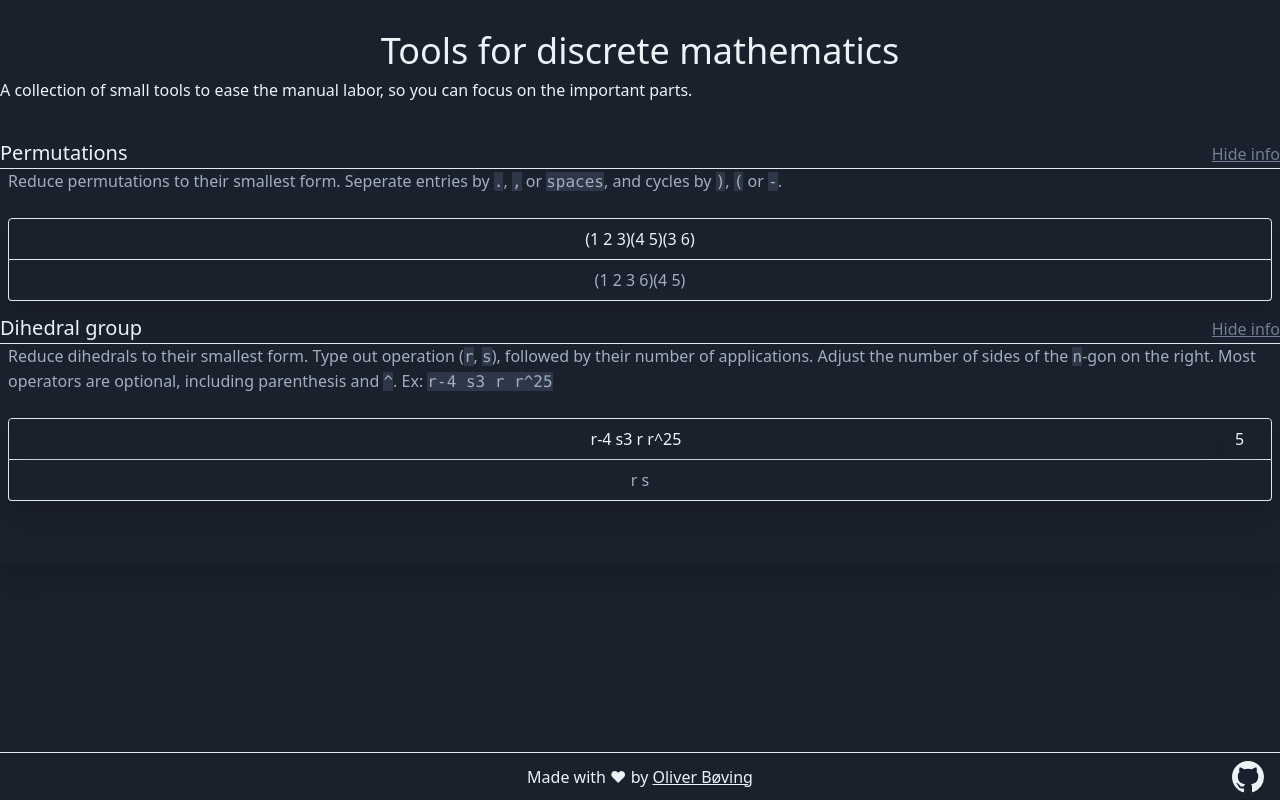
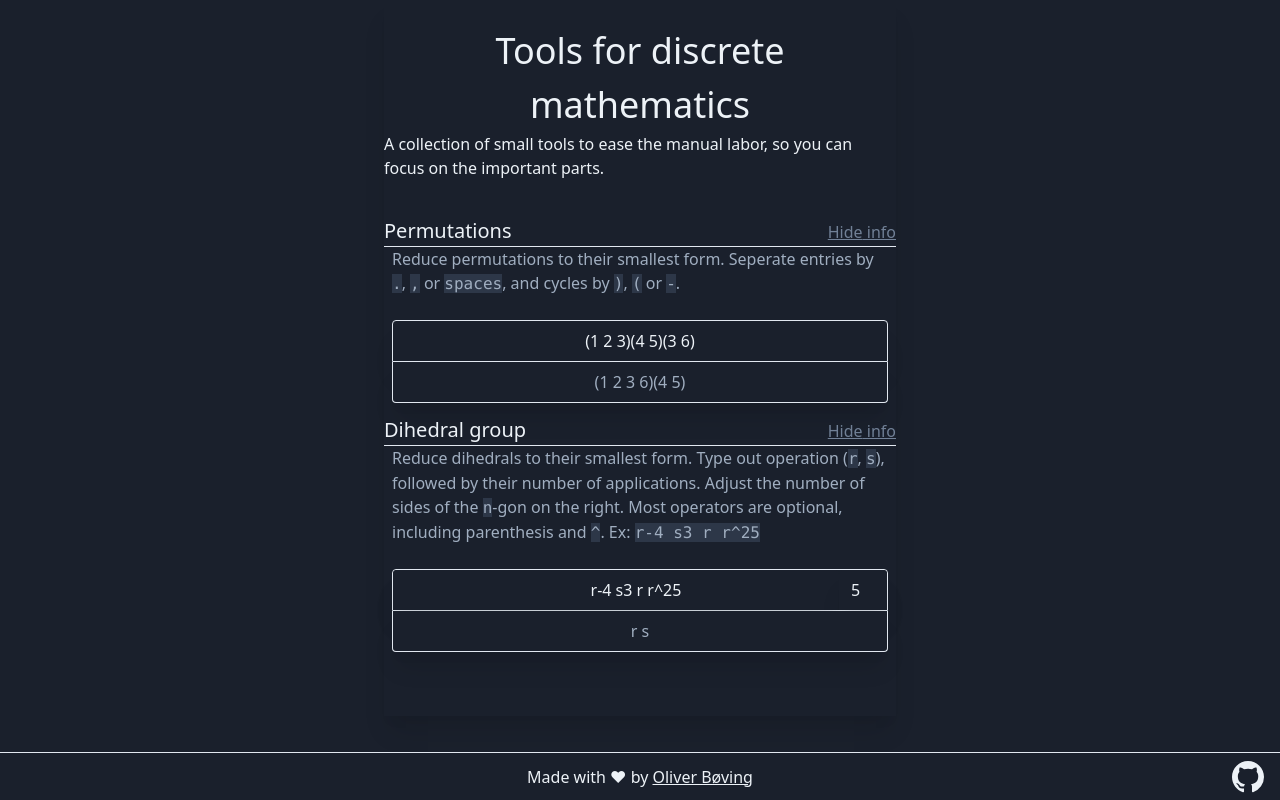
Before and after one commit to oeb25/dm.bvng.dk, a React (Vite) app: page / in a window 1280 px wide. Built offline with nearby package versions, Linux system fonts and the light colour scheme.

Commit message:
Change title and more mobile layout

```diff
--- a/src/components/App.tsx
+++ b/src/components/App.tsx
@@ -107,7 +107,7 @@ const DihedralSection = () => {
 
 export const App = () => {
   return (
-    <div className="w-lg max-w-screen shadow-xl mx-auto pb-16">
+    <div className="max-w-lg w-screen shadow-xl mx-auto pb-16">
       <header className="py-6">
         <h1 className="text-4xl text-center font-thin">
           Tools for discrete mathematics
--- a/src/index.html
+++ b/src/index.html
@@ -4,7 +4,7 @@
     <meta charset="UTF-8" />
     <meta name="viewport" content="width=device-width, initial-scale=1.0" />
     <meta http-equiv="X-UA-Compatible" content="ie=edge" />
-    <title>Welcome</title>
+    <title>dm - bvng</title>
     <link rel="stylesheet" href="./style.css" />
   </head>
   <body class="bg-gray-900 text-gray-200">
```
